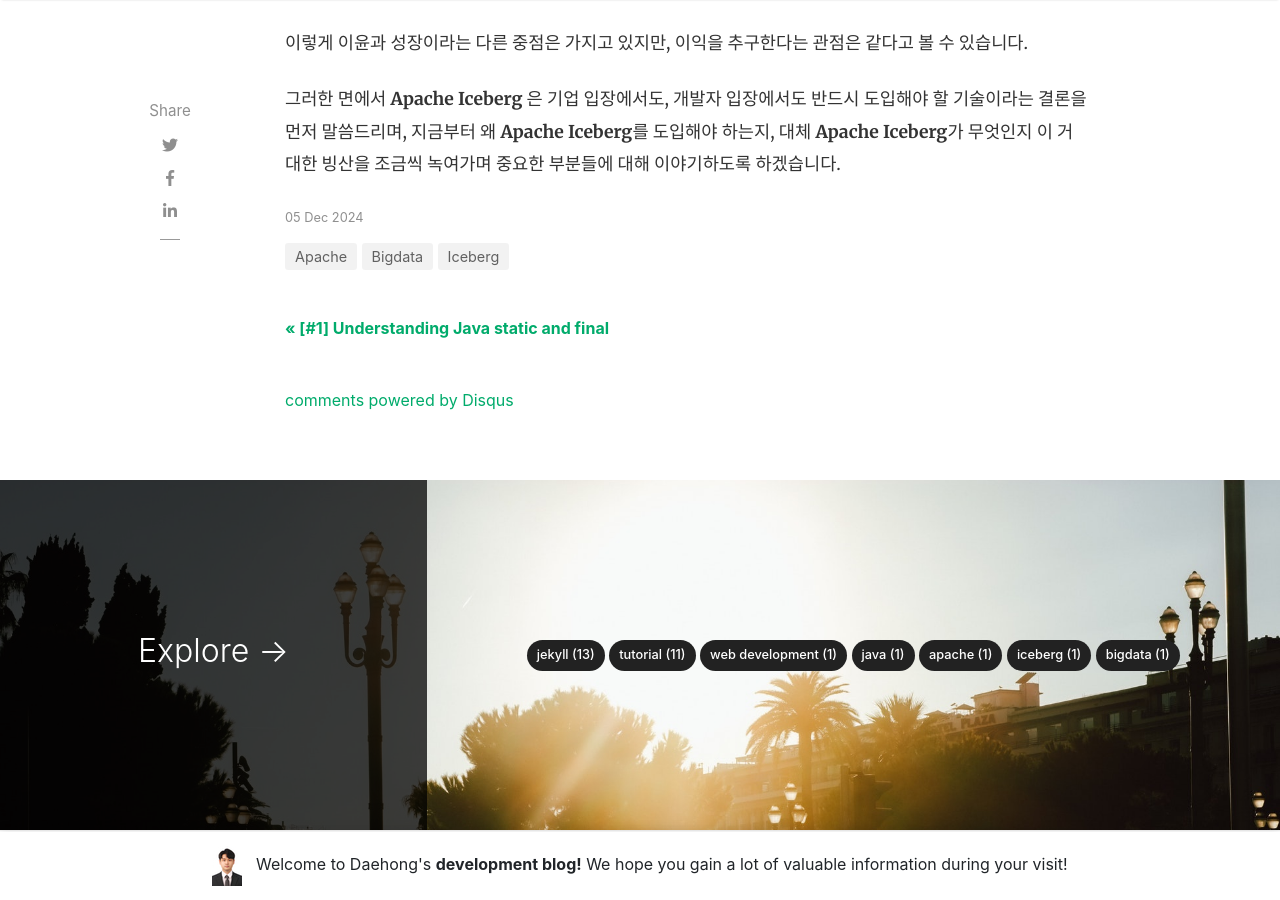
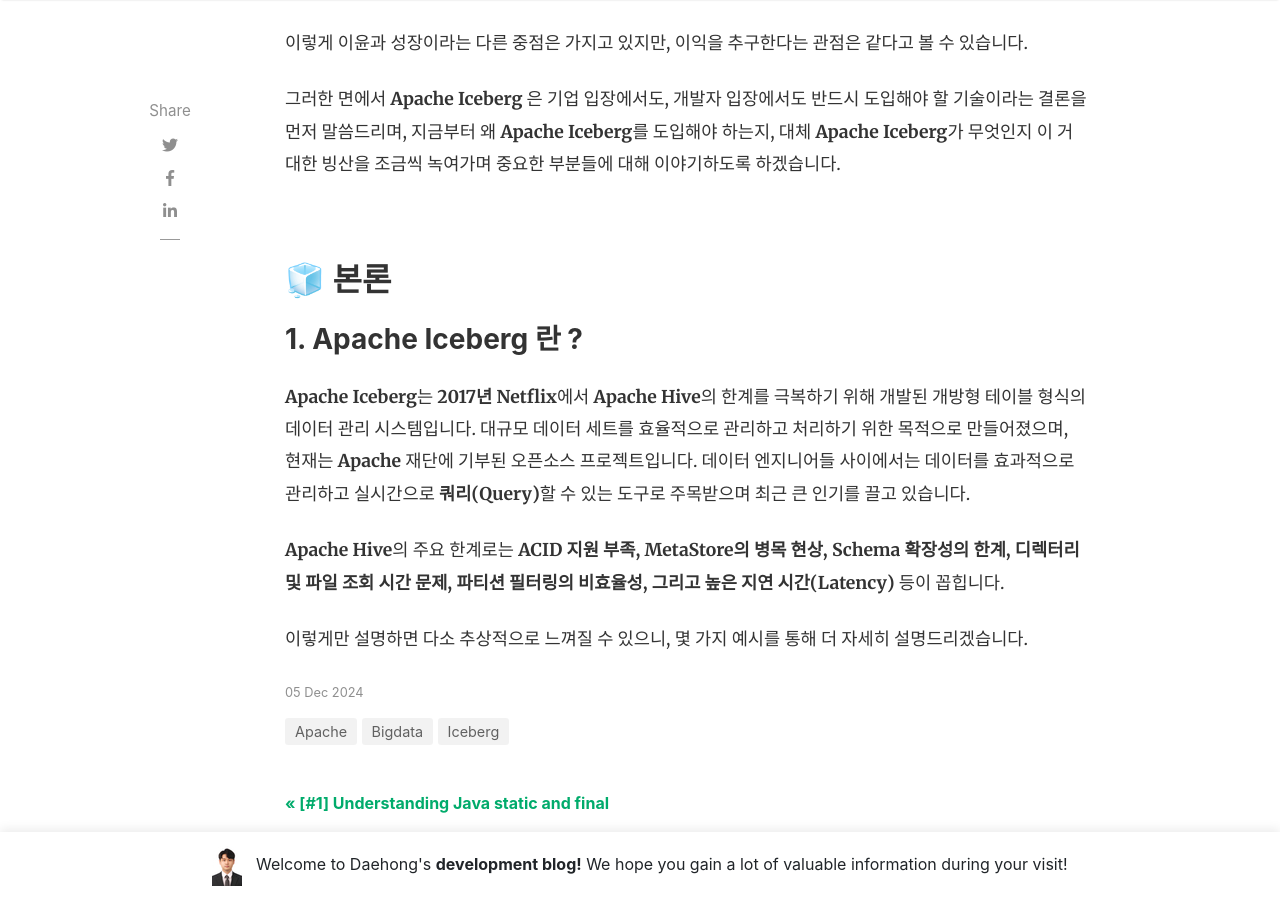
Before and after one commit to JeonDaehong/JeonDaehong.github.io, a Jekyll site: the page built from _posts/2024-12-05-apache-iceberg.md, in a window 1280 px wide and 900 px high, scrolled down 1527 px. Built offline with Jekyll 4.4.1, drawn with Linux system fonts in a browser that asks for light colours; nearby versions of some CDN libraries; comment, search, counter and statistics services are not loaded.

Commit message:
apache iceberg study update !

```diff
--- a/_posts/2024-12-05-apache-iceberg.md
+++ b/_posts/2024-12-05-apache-iceberg.md
@@ -15,3 +15,15 @@
 이렇게 이윤과 성장이라는 다른 중점은 가지고 있지만, 이익을 추구한다는 관점은 같다고 볼 수 있습니다.
 
 그러한 면에서 **Apache Iceberg** 은 기업 입장에서도, 개발자 입장에서도 반드시 도입해야 할 기술이라는 결론을 먼저 말씀드리며, 지금부터 왜 **Apache Iceberg**를 도입해야 하는지, 대체 **Apache Iceberg**가 무엇인지 이 거대한 빙산을 조금씩 녹여가며 중요한 부분들에 대해 이야기하도록 하겠습니다.
+
+<br>
+
+## 🧊 본론
+
+### 1. Apache Iceberg 란 ?
+
+**Apache Iceberg**는 **2017년 Netflix**에서 **Apache Hive**의 한계를 극복하기 위해 개발된 개방형 테이블 형식의 데이터 관리 시스템입니다. 대규모 데이터 세트를 효율적으로 관리하고 처리하기 위한 목적으로 만들어졌으며, 현재는 **Apache** 재단에 기부된 오픈소스 프로젝트입니다. 데이터 엔지니어들 사이에서는 데이터를 효과적으로 관리하고 실시간으로 **쿼리(Query)**할 수 있는 도구로 주목받으며 최근 큰 인기를 끌고 있습니다.
+
+**Apache Hive**의 주요 한계로는 **ACID 지원 부족, MetaStore의 병목 현상, Schema 확장성의 한계, 디렉터리 및 파일 조회 시간 문제, 파티션 필터링의 비효율성, 그리고 높은 지연 시간(Latency)** 등이 꼽힙니다.
+
+이렇게만 설명하면 다소 추상적으로 느껴질 수 있으니, 몇 가지 예시를 통해 더 자세히 설명드리겠습니다.
```
